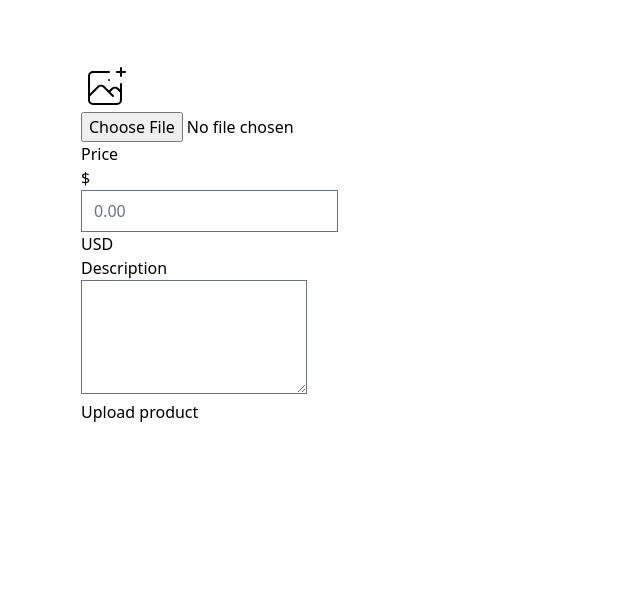
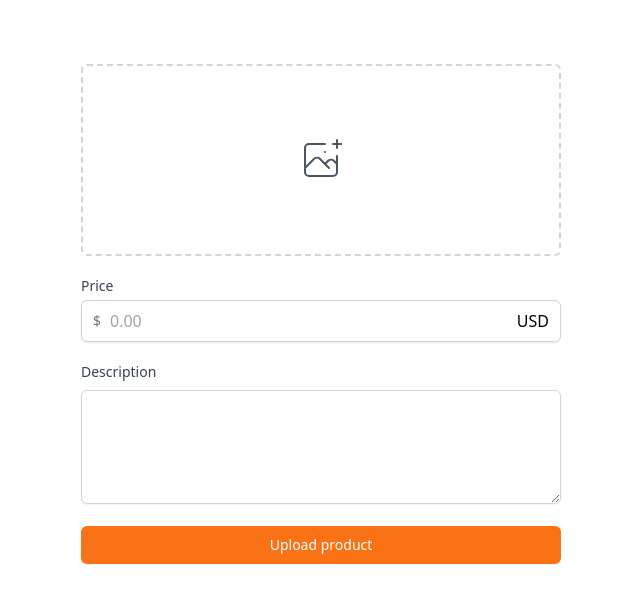
Before and after one commit to shinhyunsu01/carrot_re, a Next.js app: page /items/upload in a window 1280 px wide. Shown: the top 602 px of the page, without its empty margins (319-959 px from the left). Built offline with nearby package versions, Linux system fonts and the light colour scheme.

Commit message:
5.6 upload finish

```diff
--- a/pages/enter.tsx
+++ b/pages/enter.tsx
@@ -42,13 +42,14 @@ export default function Enter() {
 				</div>
 			</div>
 			<form className="flex flex-col mt-8">
-				<label className="text-sm font-medium text-gray-700">
+				<label htmlFor="input" className="text-sm font-medium text-gray-700">
 					{method === "email" ? "Email address" : null}
 					{method === "phone" ? "Phone number" : null}
 				</label>
 				<div className="mt-2">
 					{method === "email" ? (
 						<input
+							id="input"
 							type="email"
 							className="appearance-none w-full px-4 py-2  border border-gray-300 rounded-md shadow-sm placeholder-gray-400 focus:outline-none focus:ring-orange-500 focus:border-orange-500"
 							required
@@ -60,6 +61,7 @@ export default function Enter() {
 								+82
 							</span>
 							<input
+								id="input"
 								className="rounded-l-none sappearance-none w-full px-4 py-2  border border-gray-300 rounded-md shadow-sm placeholder-gray-400 focus:outline-none focus:ring-orange-500 focus:border-orange-500"
 								type="number"
 								required
--- a/pages/items/upload.tsx
+++ b/pages/items/upload.tsx
@@ -4,8 +4,7 @@ const Upload: NextPage = () => {
 	return (
 		<div className="px-4 py-16">
 			<div>
-				<div>
-					<label>
+				<label className="w-full cursor-pointer hover:border-orange-500 text-gray-600 hover:text-orange-500 flex items-center justify-center border-2 border-dashed border-gray-300 py-6 h-48 rounded-md">
 					<svg
 						className="h-12 w-12"
 						stroke="currentColor"
@@ -21,29 +20,44 @@ const Upload: NextPage = () => {
 						/>
 					</svg>
 
-						<input type="file" />
+					<input type="file" className="hidden" />
 				</label>
 			</div>
+			<div className="my-5">
+				<label
+					htmlFor="price"
+					className="mb-1 block text-sm font-medium text-gray-700"
+				>
+					Price
+				</label>
+				<div className="rounded-md flex items-center shadow-sm relative">
+					<div className="pointer-events-none  absolute left-0 pl-3 flex items-center justify-center">
+						<span className="text-gray-500 text-sm">$</span>
 					</div>
-			<div>
-				<label>Price</label>
-				<div>
-					<div>
-						<span>$</span>
-					</div>
-					<input type="text" placeholder="0.00" />
-					<div>
+					<input
+						id="price"
+						type="text"
+						placeholder="0.00"
+						className="  appearance-none  pl-7 w-full px-4 py-2  border border-gray-300 rounded-md shadow-sm placeholder-gray-400 focus:outline-none focus:ring-orange-500 focus:border-orange-500"
+					/>
+					<div className="absolute right-0 pr-3 flex items-center ">
 						<span>USD</span>
 					</div>
 				</div>
 			</div>
 			<div>
-				<label>Description</label>
-				<div>
-					<textarea rows={4} />
+				<label className="mb-1 block text-sm font-medium text-gray-700">
+					Description
+				</label>
+
+				<textarea
+					className="mt-1 shadow-sm w-full  focus:border-orange-500 focus:ring-orange-500 rounded-md border-gray-300 "
+					rows={4}
+				/>
 			</div>
-			</div>
-			<button>Upload product</button>
+			<button className=" w-full mt-4 bg-orange-500 hover:bg-orange-600 text-white py-2 px-4 border border-transparent rounded-md shadow-sm text-sm font-medium focus:ring-2 focus:ring-offset-2 focus:ring-orange-500 focus:outline-none">
+				Upload product
+			</button>
 		</div>
 	);
 };
```
Lines whose indentation alone changed are shown as unchanged.
